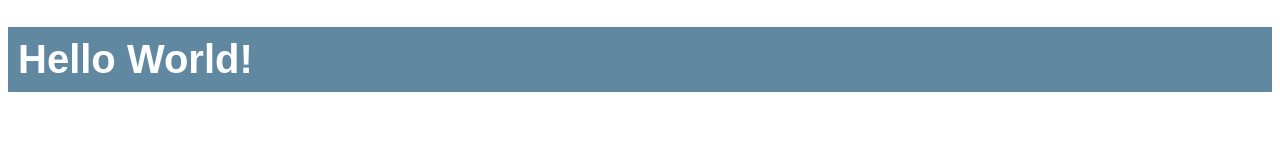
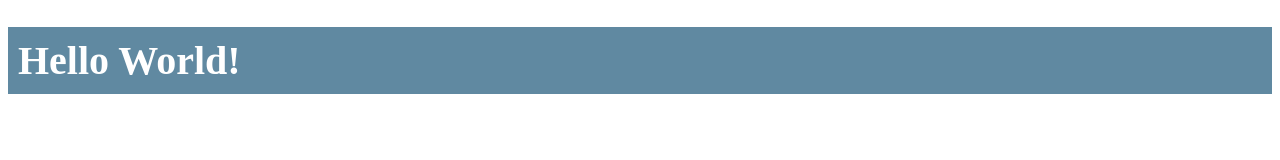
Before and after one commit to pawelmurawski/technikum, a plain HTML site: page index.html in a window 1280 px wide. Drawn offline with Linux system fonts and the light colour scheme.

Commit message:
make fontz bettr

```diff
--- a/style.css
+++ b/style.css
@@ -1,5 +1,5 @@
 h1 {
-  font-family: Arial, Helvetica, sans-serif;
+  font-family: "Comic Sans";
   font-size: 40px;
   background-color: rgb(96, 137, 161);
   color: white;
```
